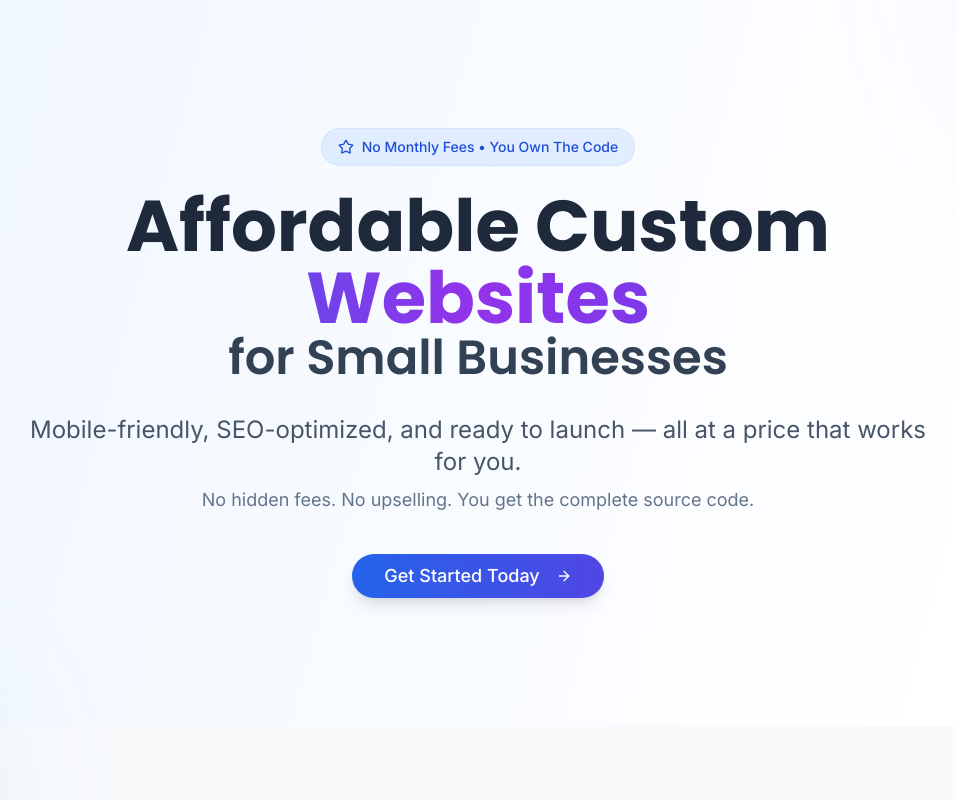
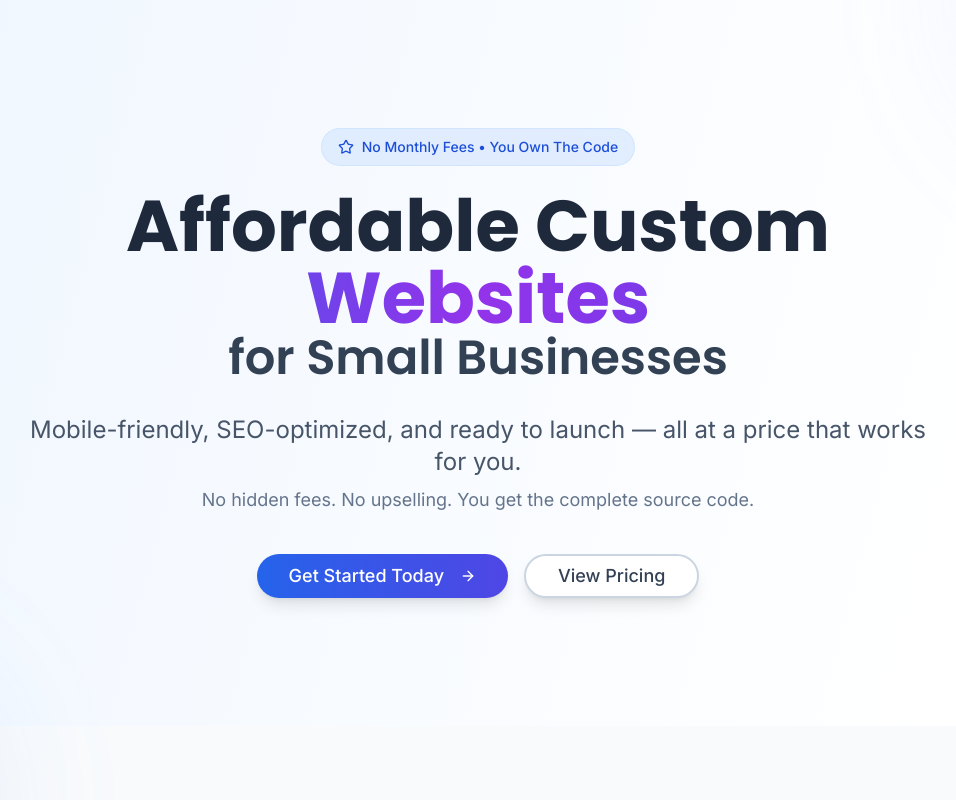
Before and after one commit to Addair89/tiny-web-works, a React (Vite) app: page / in a window 1280 px wide. Shown: the top 800 px of the page, without its empty margins (162-1118 px from the left). Built offline with nearby package versions, Linux system fonts and the light colour scheme.

Commit message:
Add scroll-to-pricing button
Adds a button in the hero section to scroll down to the pricing section.

```diff
--- a/src/pages/Index.tsx
+++ b/src/pages/Index.tsx
@@ -1,4 +1,3 @@
-
 import { useState, useEffect } from "react";
 import { Button } from "@/components/ui/button";
 import { Card, CardContent } from "@/components/ui/card";
@@ -68,6 +67,10 @@ const Index = () => {
     document.getElementById('contact')?.scrollIntoView({ behavior: 'smooth' });
   };
 
+  const scrollToPricing = () => {
+    document.getElementById('pricing')?.scrollIntoView({ behavior: 'smooth' });
+  };
+
   const currentYear = new Date().getFullYear();
 
   return (
@@ -107,6 +110,14 @@ const Index = () => {
             >
               Get Started Today
               <ArrowRight className="w-5 h-5 ml-2 group-hover:translate-x-1 transition-transform" />
+            </Button>
+            <Button
+              onClick={scrollToPricing}
+              variant="outline"
+              size="lg"
+              className="group border-2 border-slate-300 text-slate-700 hover:border-blue-500 hover:text-blue-600 px-8 py-4 text-lg rounded-full shadow-lg hover:shadow-xl transition-all duration-300 transform hover:scale-105"
+            >
+              View Pricing
             </Button>
           </div>
         </div>
@@ -166,7 +177,7 @@ const Index = () => {
       </section>
 
       {/* Pricing Section - Dark Theme */}
-      <section className="px-6 py-20 bg-gradient-to-br from-slate-900 via-slate-800 to-slate-900">
+      <section id="pricing" className="px-6 py-20 bg-gradient-to-br from-slate-900 via-slate-800 to-slate-900">
         <div className="max-w-5xl mx-auto text-center">
           <div className="mb-16">
             <h2 className="font-heading text-4xl md:text-5xl font-bold text-white mb-6">
```
